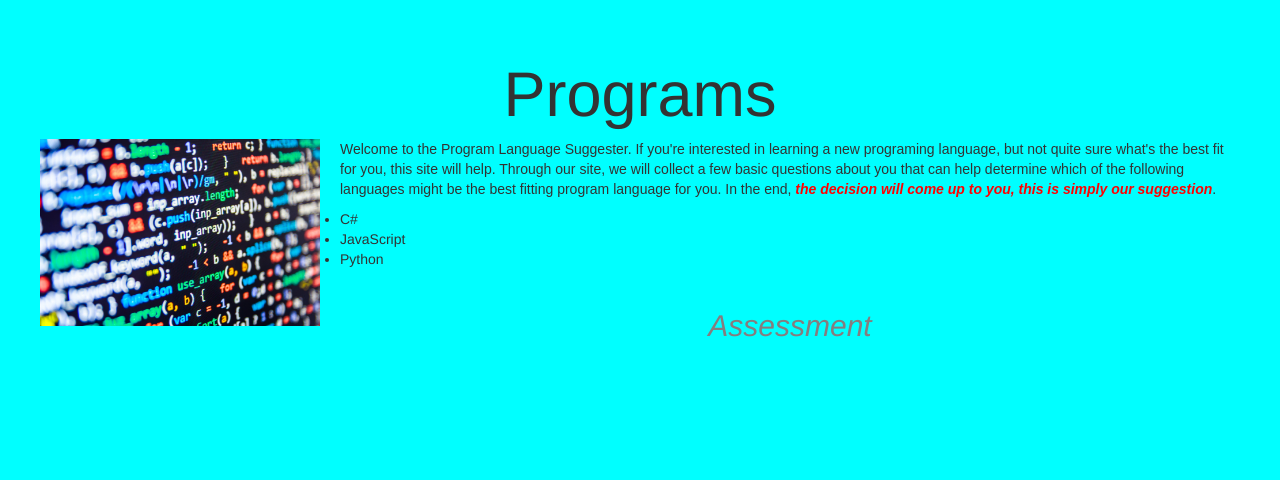
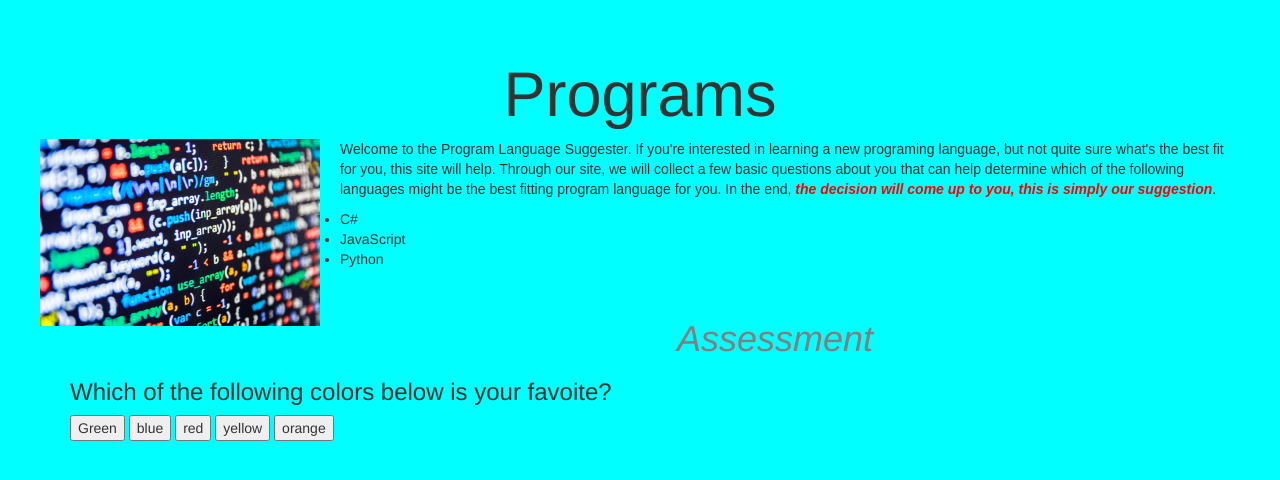
Before and after one commit to CodinginMuk425/Program-Language-Suggester, a plain HTML site: page program-suggester.html in a window 1280 px wide. Drawn offline with Linux system fonts and the light colour scheme.

Commit message:
add color quesiton

```diff
--- a/css/styles.css
+++ b/css/styles.css
@@ -1,4 +1,4 @@
-h1 {
+#page {
     text-align: center;
 }
 .space {
@@ -23,7 +23,7 @@ p {
     font-weight: bold;
     font-style: italic;
 }
-h2 {
+#test {
     font-style: italic;
     color: rgb(133,125,127);
     margin-top: 40px;
--- a/js/scripts.js
+++ b/js/scripts.js
@@ -0,0 +1,5 @@
+$(document).ready(function() {
+    $("button#green").click(function() {
+        $()
+    })
+})
--- a/program-suggester.html
+++ b/program-suggester.html
@@ -10,7 +10,7 @@
     </head>
     <body>
         <span class="jumbotron">
-        <h1>Programs</h1></span>
+        <h1 id="page">Programs</h1></span>
         <img src="img/programming.jpg" alt="picture of program language">
         <p>Welcome to the Program Language Suggester. If you're interested in learning a new programing language, but not quite sure what's the best fit for you, this site will help. Through our site, we will collect a few basic questions about you that can help determine which of the following languages might be the best fitting program language for you. In the end, <span id="note">the decision will come up to you, this is simply our suggestion</span>.</p>
         <ul>
@@ -18,6 +18,14 @@
             <li>JavaScript</li>
             <li>Python</li>
         </ul>
-        <h2>Assessment</h2>
+    <div class="container">
+        <h1 id="test">Assessment</h1>
+        <h3>Which of the following colors below is your favoite?</h3>
+        <button class="btn1" id="green">Green</button>
+        <button class="btn2" id="blue">blue</button>
+        <button class="btn3" id="red">red</button>
+        <button class="btn4" id="yellow">yellow</button>
+        <button class="btn5" id="orange">orange</button>
+    </div>
     </body>
 </html>
```
